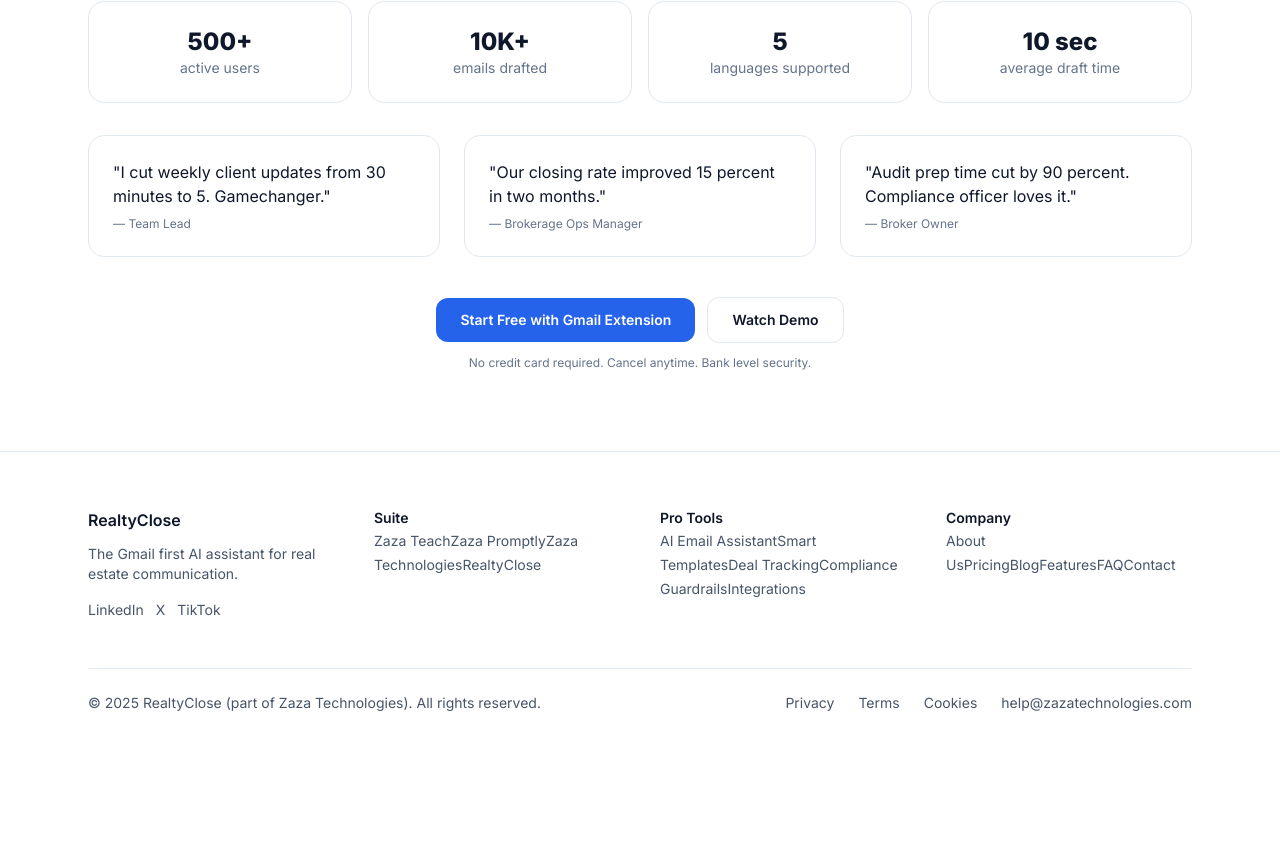
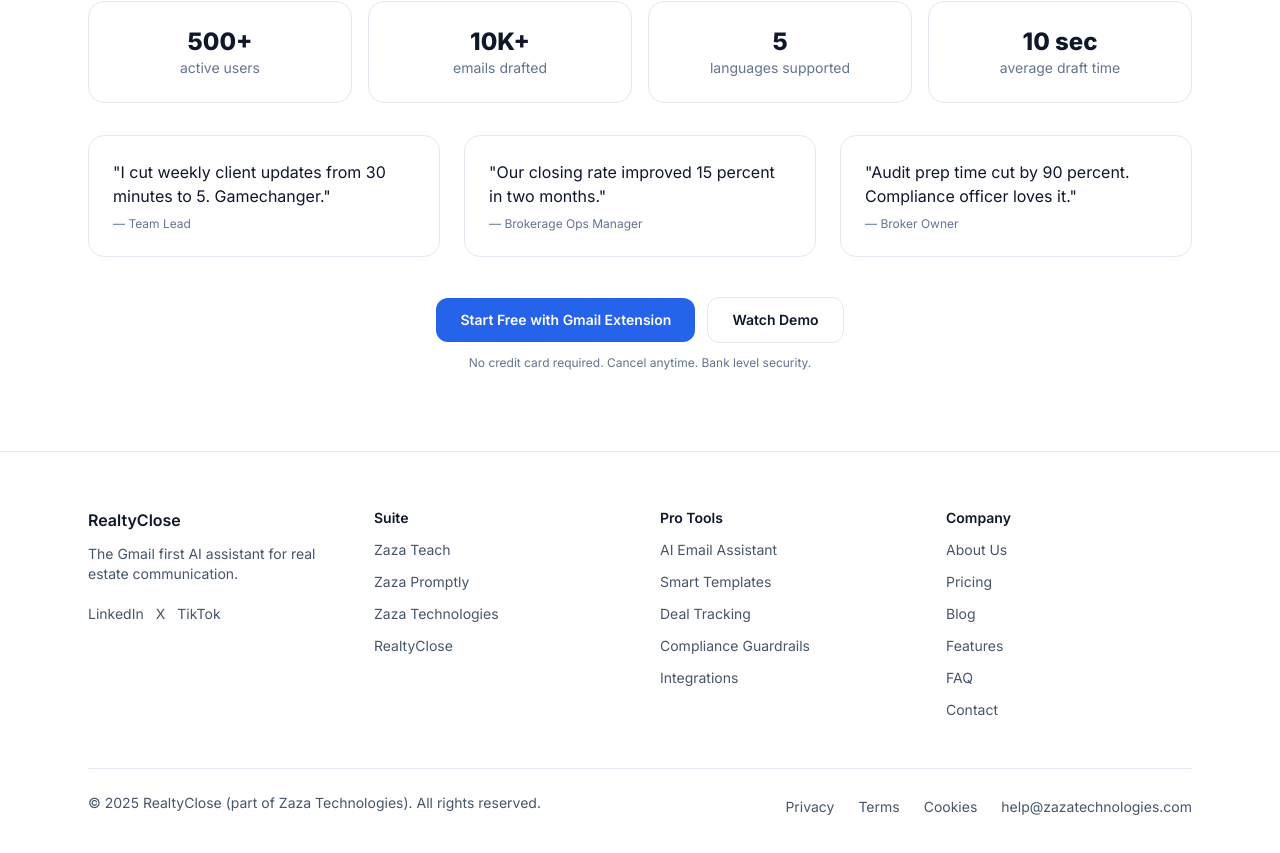
Before and after one commit to Drgblack/realtyclose-website, a Next.js app: page / in a window 1280 px wide. Shown: the part 1883-2736 px from the top of the page. Before the commit the page ends 2652 px from the top, so only its background shows below. Built offline with nearby package versions, Linux system fonts and the light colour scheme.

Commit message:
fix(footer): readable spacing + social wrap

```diff
--- a/app/globals.css
+++ b/app/globals.css
@@ -233,3 +233,9 @@
     @apply transition-all duration-150 hover:-translate-y-px;
   }
 }
+
+/* --- Footer spacing fix --- */
+footer a { display:block; margin:.25rem 0; }
+footer ul { list-style:none; margin:0; padding:0; }
+footer ul li { margin:.125rem 0; }
+footer .socials, footer .social-links { display:flex; gap:.5rem; flex-wrap:wrap; }
```
